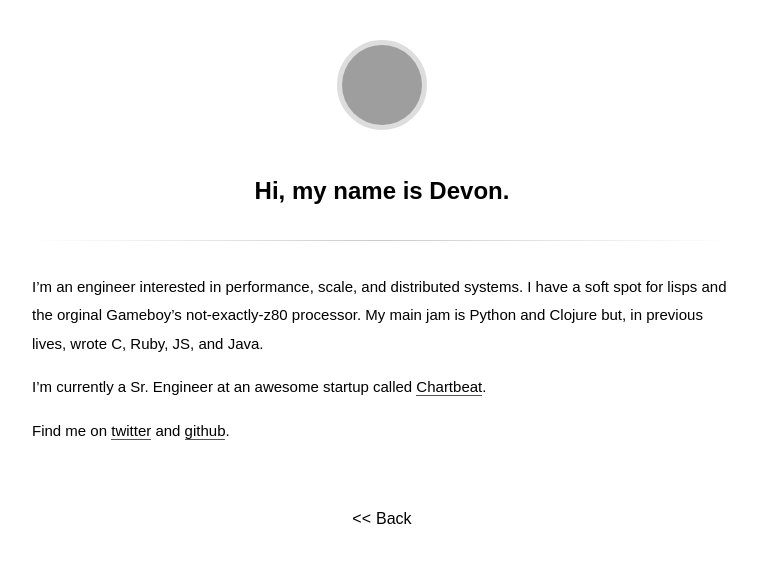
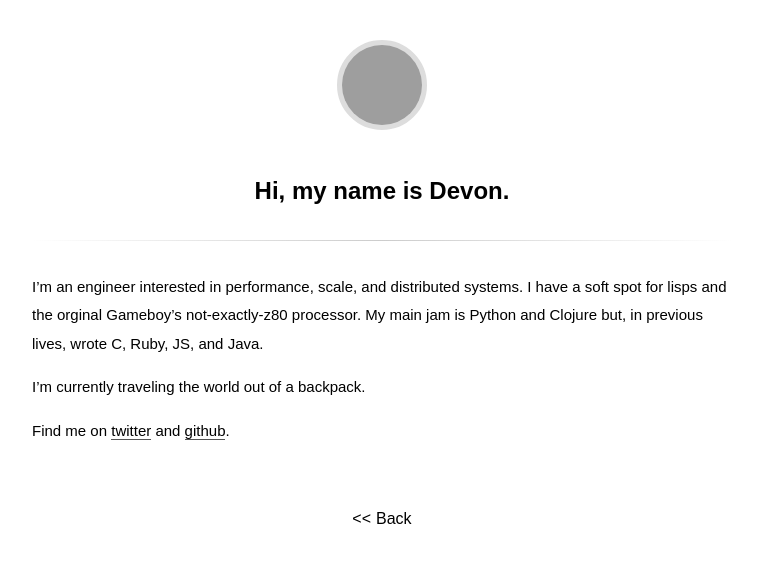
Before and after one commit to x/x.github.io, a Jekyll site: the page built from about.md, in a window 1280 px wide, cut to the strip 0-563 px from the top of the page. Shown: the whole strip, without its empty margins (258-1015 px from the left). Built offline with Jekyll 4.4.1, drawn with Linux system fonts in a browser that asks for light colours; some web fonts are replaced; grey boxes are pictures that could not be loaded.

Commit message:
more updates

```diff
--- a/_posts/2017-08-04-side-projects-when-traveling.markdown
+++ b/_posts/2017-08-04-side-projects-when-traveling.markdown
@@ -18,6 +18,8 @@ Why did I do that? I'm sitting in one of the most lush and beautiful cities in t
 
 Later that night I grabbed drinks with a friend that I had me a week prior in a different city. We talked about self-definition and I expressed my concern that, even far away from the city that burned me out, I find myself wandering back to my old habbits and needing to hack.
 
-She said, _"You're in the beginning of this trip, so maybe I'm like your Ghost of Chistmas Past. Where you're comparing yourself to the person you have been up until now. I think that, later, you'll start comparing your current life to the lives of your friends back home. And then, even later than that, you'll meet a Ghost of Christmas Future and they'll show you that no one's going to come to your funeral if you can't stop thinking about code and chill the fuck out for a minute Devon."_
+She said,
+
+> _"You're in the beginning of this trip, so maybe I'm like your Ghost of Chistmas Past. Where you're comparing yourself to the person you have been up until now. I think that, later, you'll start comparing your current life to the lives of your friends back home. And then, even later than that, you'll meet a Ghost of Christmas Future and they'll show you that no one's going to come to your funeral if you can't stop thinking about code and chill the fuck out for a minute Devon."_
 
 They were wise words from someone drunk on cheap tequilla.
--- a/about.md
+++ b/about.md
@@ -4,6 +4,6 @@ title: Hi, my name is Devon.
 
 I'm an engineer interested in performance, scale, and distributed systems. I have a soft spot for lisps and the orginal Gameboy's not-exactly-z80 processor. My main jam is Python and Clojure but, in previous lives, wrote C, Ruby, JS, and Java.
 
-I'm currently a Sr. Engineer at an awesome startup called [Chartbeat](chartbeat.com).
+I'm currently traveling the world out of a backpack.
 
 Find me on [twitter](http://twitter.com/dproi) and [github](http://github.com/x).
```
Also changed, not shown: 2 other files.
